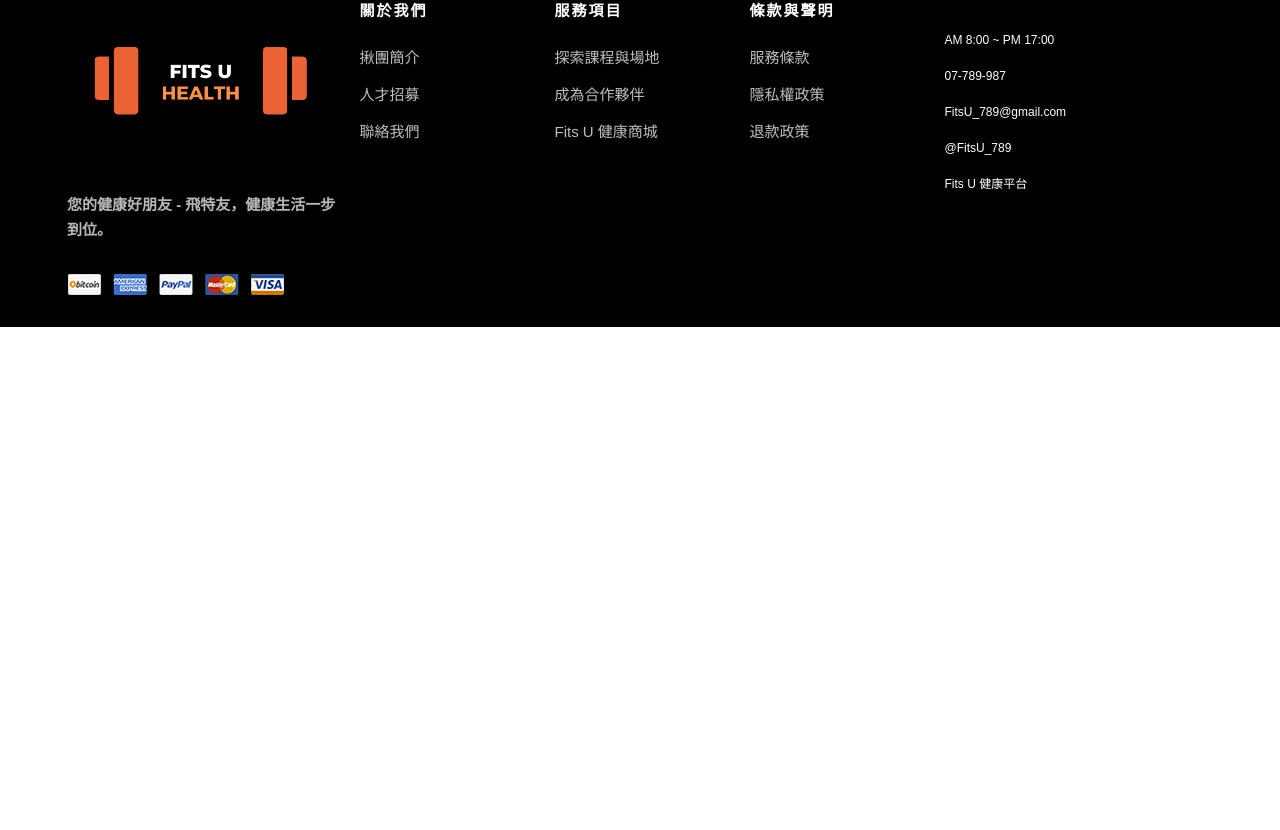
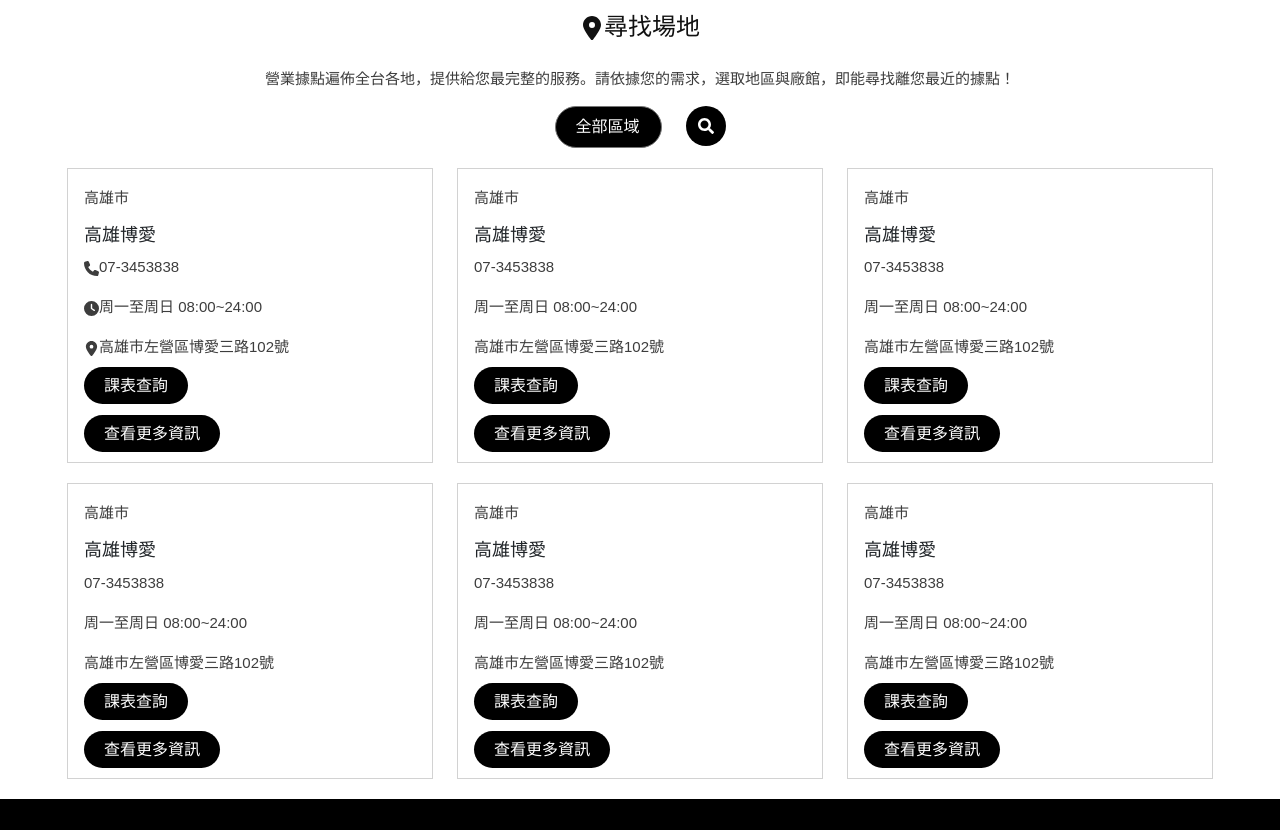
Before and after one commit to ni86910/team1_final, a Next.js app in the folder frontend-react/: page /gym in a window 1280 px wide. Before the commit this address had no page. Shown: the part 310-1140 px from the top of the page. Before the commit the page ends 800 px from the top, so only its background shows below. Built offline with nearby package versions, Linux system fonts and the light colour scheme.

Commit message:
增加並更改Link 元件

```diff
--- a/frontend-react/components/gym/gym.js
+++ b/frontend-react/components/gym/gym.js
@@ -2,6 +2,7 @@ import React from 'react'
 import style from '@/styles/jack-use/button.module.css'
 import { FaSearch } from 'react-icons/fa'
 import { FaPhone, FaClock, FaLocationDot } from 'react-icons/fa6'
+import Link from 'next/link'
 
 export default function GymPlace() {
   return (
@@ -79,17 +80,17 @@ export default function GymPlace() {
                   <FaLocationDot />
                   高雄市左營區博愛三路102號
                 </p>
-                <button href="#" className={style['site-btn']}>
+                <Link href={'#'} className={style['site-btn']}>
                   課表查詢
-                </button>
+                </Link>
                 <br />
-                <button
-                  href="gym-detail"
+                <br />
+                <Link
+                  href={'/gym/index-gym-detail'}
                   className={style['site-btn']}
-                  style={{ marginTop: 10 }}
                 >
                   查看更多資訊
-                </button>
+                </Link>
               </div>
             </div>
           </div>
@@ -101,17 +102,17 @@ export default function GymPlace() {
                 <p className="card-text">07-3453838</p>
                 <p className="card-text">周一至周日 08:00~24:00</p>
                 <p className="card-text">高雄市左營區博愛三路102號</p>
-                <button href="#" className={style['site-btn']}>
+                <Link href={'#'} className={style['site-btn']}>
                   課表查詢
-                </button>
+                </Link>
                 <br />
-                <button
-                  href="gym-detail"
+                <br />
+                <Link
+                  href={'/gym/index-gym-detail'}
                   className={style['site-btn']}
-                  style={{ marginTop: 10 }}
                 >
                   查看更多資訊
-                </button>
+                </Link>
               </div>
             </div>
           </div>
@@ -123,17 +124,17 @@ export default function GymPlace() {
                 <p className="card-text">07-3453838</p>
                 <p className="card-text">周一至周日 08:00~24:00</p>
                 <p className="card-text">高雄市左營區博愛三路102號</p>
-                <button href="#" className={style['site-btn']}>
+                <Link href={'#'} className={style['site-btn']}>
                   課表查詢
-                </button>
+                </Link>
                 <br />
-                <button
-                  href="gym-detail"
+                <br />
+                <Link
+                  href={'/gym/index-gym-detail'}
                   className={style['site-btn']}
-                  style={{ marginTop: 10 }}
                 >
                   查看更多資訊
-                </button>
+                </Link>
               </div>
             </div>
           </div>
@@ -147,17 +148,17 @@ export default function GymPlace() {
                 <p className="card-text">07-3453838</p>
                 <p className="card-text">周一至周日 08:00~24:00</p>
                 <p className="card-text">高雄市左營區博愛三路102號</p>
-                <button href="#" className={style['site-btn']}>
+                <Link href={'#'} className={style['site-btn']}>
                   課表查詢
-                </button>
+                </Link>
                 <br />
-                <button
-                  href="gym-detail"
+                <br />
+                <Link
+                  href={'/gym/index-gym-detail'}
                   className={style['site-btn']}
-                  style={{ marginTop: 10 }}
                 >
                   查看更多資訊
-                </button>
+                </Link>
               </div>
             </div>
           </div>
@@ -169,17 +170,17 @@ export default function GymPlace() {
                 <p className="card-text">07-3453838</p>
                 <p className="card-text">周一至周日 08:00~24:00</p>
                 <p className="card-text">高雄市左營區博愛三路102號</p>
-                <button href="#" className={style['site-btn']}>
+                <Link href={'#'} className={style['site-btn']}>
                   課表查詢
-                </button>
+                </Link>
                 <br />
-                <button
-                  href="gym-detail"
+                <br />
+                <Link
+                  href={'/gym/index-gym-detail'}
                   className={style['site-btn']}
-                  style={{ marginTop: 10 }}
                 >
                   查看更多資訊
-                </button>
+                </Link>
               </div>
             </div>
           </div>
@@ -191,17 +192,17 @@ export default function GymPlace() {
                 <p className="card-text">07-3453838</p>
                 <p className="card-text">周一至周日 08:00~24:00</p>
                 <p className="card-text">高雄市左營區博愛三路102號</p>
-                <button href="#" className={style['site-btn']}>
+                <Link href={'#'} className={style['site-btn']}>
                   課表查詢
-                </button>
+                </Link>
                 <br />
-                <button
-                  href="gym-detail"
+                <br />
+                <Link
+                  href={'/gym/index-gym-detail'}
                   className={style['site-btn']}
-                  style={{ marginTop: 10 }}
                 >
                   查看更多資訊
-                </button>
+                </Link>
               </div>
             </div>
           </div>
--- a/frontend-react/styles/jack-use/button.module.css
+++ b/frontend-react/styles/jack-use/button.module.css
@@ -5,7 +5,7 @@
   /* cursor: pointer; */
   transition: background-color 0.5s;
   border-radius: 50px;
-  margin: 0 20px;
+  /* margin: 20px 10px; */
   background-color: #000000;
 }
 
```
Also changed, not shown: frontend-react/pages/gym/index.js (renamed from frontend-react/pages/gym/index-gym.js).
